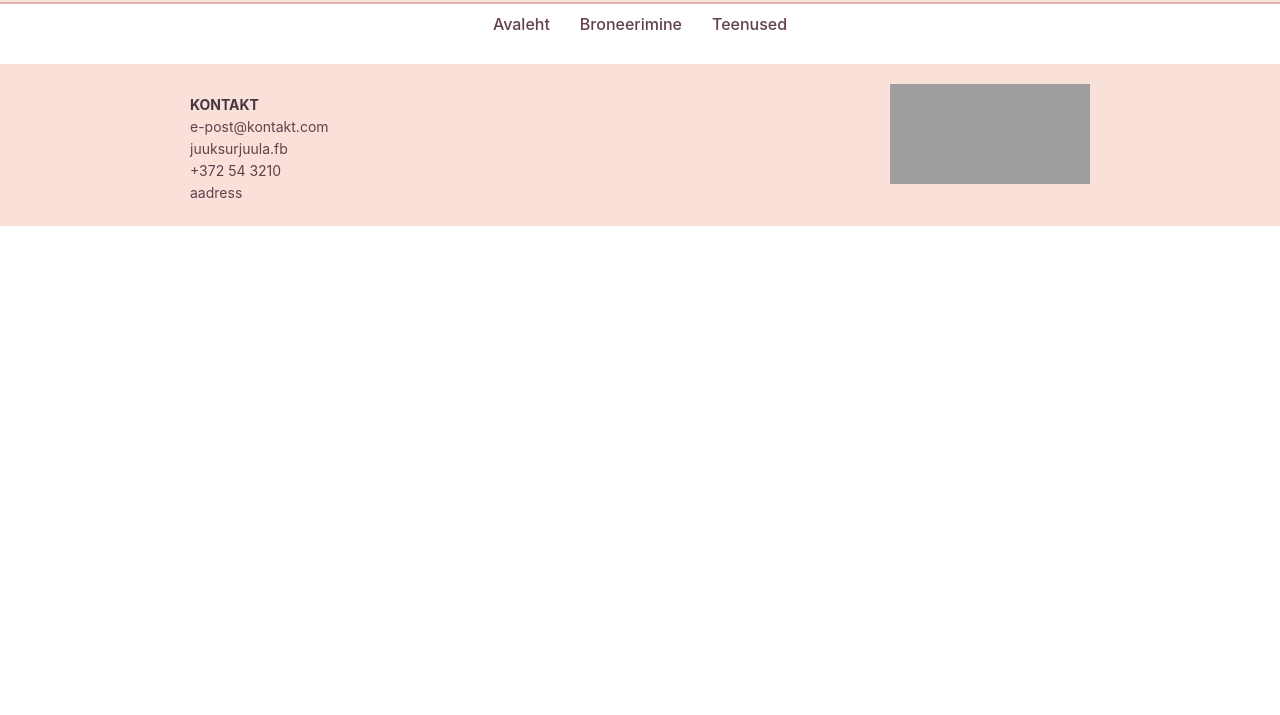
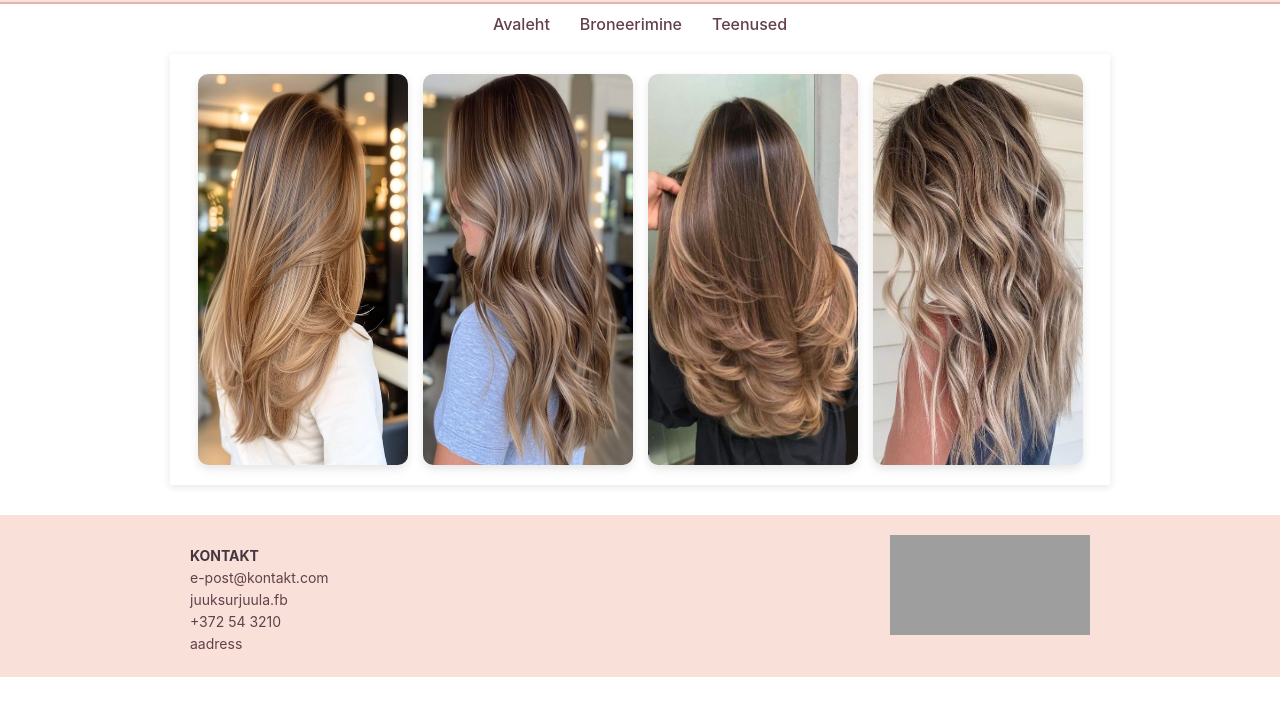
Before and after one commit to e1004/koduleht-juuksur, a plain HTML site: page tehtud_tood.html in a window 1280 px wide. Shown: the part 57-772 px from the top of the page. Drawn offline with Linux system fonts and the light colour scheme; grey boxes are pictures that could not be loaded.

Commit message:
Lisa tehtud tööd leht

```diff
--- a/styles.css
+++ b/styles.css
@@ -444,3 +444,23 @@ i.fas {
 .button-choose i {
     color: white
 }
+
+section {
+    display: flex;
+    flex-wrap: wrap;
+    justify-content: center;
+    gap: 15px;
+    padding: 20px;
+}
+
+section img {
+    width: calc(25% - 15px);
+    height: auto;
+    border-radius: 10px;
+    box-shadow: 0 4px 10px rgba(0, 0, 0, 0.1);
+    transition: transform 0.3s;
+}
+
+section img:hover {
+    transform: scale(1.05);
+}
--- a/tehtud_tood.html
+++ b/tehtud_tood.html
@@ -23,6 +23,14 @@
     </nav>
   </div>
   <body>
+    <div>
+      <section>
+        <img src="img/hair1.jpeg" alt="soeng">
+        <img src="img/hair2.jpeg" alt="soeng">
+        <img src="img/hair3.jpeg" alt="soeng">
+        <img src="img/hair4.jpeg" alt="soeng">
+      </section>
+    </div>
     <footer>
       <div class="footer-container">
         <div class="contact-info">
```
Also changed, not shown: img/hair1.jpeg (added), img/hair2.jpeg (added), img/hair3.jpeg (added), img/hair4.jpeg (added).
